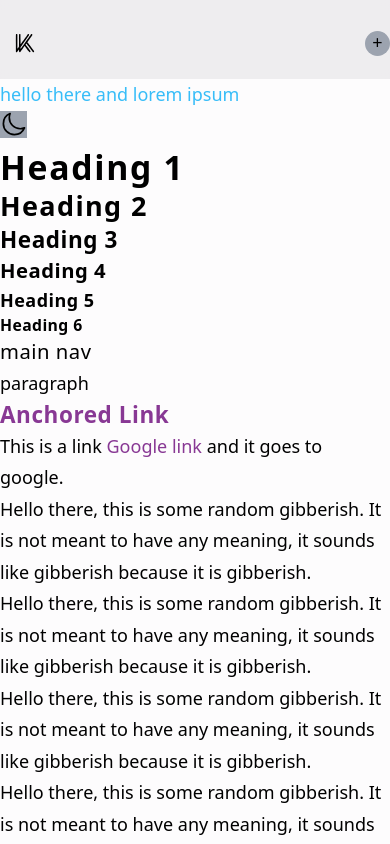
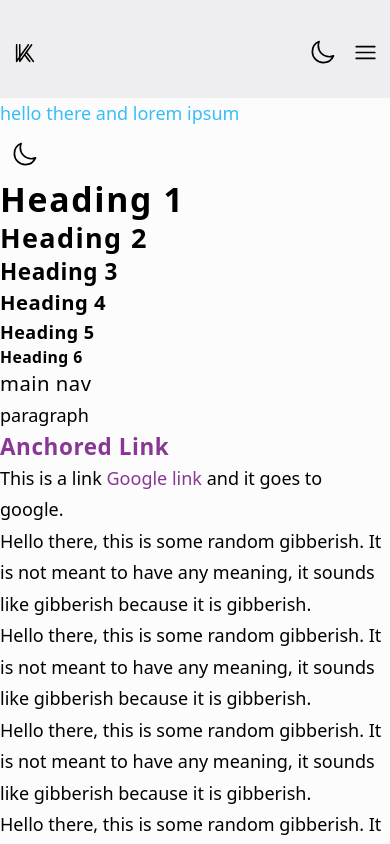
Before and after one commit to khinshankhan/www, a Next.js app: page / in a window 390 px wide. Shown: the top 844 px of the page. Built offline with nearby package versions, Linux system fonts and the light colour scheme.

Commit message:
work out the setting buttons

```diff
--- a/components/icons.tsx
+++ b/components/icons.tsx
@@ -77,3 +77,37 @@ export function Sun() {
     </svg>
   )
 }
+
+export function Hamburger() {
+  return (
+    <svg
+      xmlns="http://www.w3.org/2000/svg"
+      fill="none"
+      viewBox="0 0 24 24"
+      strokeWidth={1.5}
+      stroke="currentColor"
+      className="h-6 w-6"
+    >
+      <path
+        strokeLinecap="round"
+        strokeLinejoin="round"
+        d="M3.75 6.75h16.5M3.75 12h16.5m-16.5 5.25h16.5"
+      />
+    </svg>
+  )
+}
+
+export function XMark() {
+  return (
+    <svg
+      xmlns="http://www.w3.org/2000/svg"
+      fill="none"
+      viewBox="0 0 24 24"
+      strokeWidth={1.5}
+      stroke="currentColor"
+      className="h-6 w-6"
+    >
+      <path strokeLinecap="round" strokeLinejoin="round" d="M6 18L18 6M6 6l12 12" />
+    </svg>
+  )
+}
--- a/components/layouts/base/header.tsx
+++ b/components/layouts/base/header.tsx
@@ -7,7 +7,7 @@ import Headroom from "react-headroom"
 
 import { zIndex } from "lib/theme"
 import { cx } from "lib/utils"
-import { HomeToggle, ThemeToggle } from "components/toggles"
+import { HomeToggle, MenuToggle, ThemeToggle } from "components/toggles"
 
 // TODO: move this out to config
 const links = [
@@ -25,7 +25,7 @@ function Links() {
     <ul className="flex flex-col isDesktop:flex-row">
       {links.map(({ title, to }) => {
         return (
-          <li key={to} className=" m-4 inline-block text-center">
+          <li key={to} className="m-4 inline-block text-center">
             <Link
               className={cx("main-nav", onLink === to && "on")}
               href={to}
@@ -41,16 +41,17 @@ function Links() {
 }
 
 const settings = [
-  { id: 0, node: <ThemeToggle /> },
+  { id: 0, node: <ThemeToggle className="mx-0 my-4 px-0 py-[3px] lg:py-[7.75px]" /> },
+  // { id: 1, node: "hello" },
   // for testing multiple icons
   // { id: 1, node: <ThemeToggle /> },
 ]
-function Settings() {
+function Settings({ className = "" }: { className?: string }) {
   return (
-    <ul className="flex flex-row items-center isDesktop:items-end">
+    <ul className={cx("flex flex-row items-center isDesktop:mr-4 isDesktop:items-end", className)}>
       {settings.map(({ id, node }) => {
         return (
-          <li key={id} className="my-3 mx-1 inline-block text-center lg:my-4">
+          <li key={id} className="mx-1 my-0 inline-block text-center">
             {node}
           </li>
         )
@@ -68,7 +69,7 @@ function Menu({ className = "" }: { className?: string }) {
       )}
     >
       <Links />
-      <Settings />
+      <Settings className="hide-mobile" />
     </menu>
   )
 }
@@ -89,11 +90,12 @@ function Navbar({ showing }: { showing: boolean }) {
         <nav className="flex w-full flex-row items-center justify-between pt-4 pb-2.5">
           <HomeToggle />
           <Menu className="hide-mobile" />
-          <Collapsible.Trigger asChild>
-            <button className="hide-desktop inline-flex h-[25px] w-[25px] items-center justify-center rounded-full">
-              {open ? "x" : "+"}
-            </button>
-          </Collapsible.Trigger>
+          <div className={"hide-desktop flex flex-row"}>
+            <Settings className="hide-desktop" />
+            <Collapsible.Trigger asChild>
+              <MenuToggle isOpen={open} />
+            </Collapsible.Trigger>
+          </div>
         </nav>
         <Collapsible.Content className="animated-collapsible">
           <Menu className="hide-desktop" />
--- a/components/toggles/index.tsx
+++ b/components/toggles/index.tsx
@@ -1,2 +1,3 @@
 export * from "./home"
+export * from "./menu"
 export * from "./theme"
--- /dev/null
+++ b/components/toggles/menu.tsx
@@ -0,0 +1,34 @@
+"use client"
+
+import React from "react"
+
+import { Hamburger, XMark } from "components/icons"
+import { IconButton } from "components/ui"
+
+export interface MenuToggleProps {
+  className?: string
+  isOpen?: boolean
+  onClick?: React.MouseEventHandler<HTMLButtonElement>
+}
+
+export function MenuToggle({
+  className = "",
+  isOpen,
+  onClick = () => {},
+  ...props
+}: MenuToggleProps) {
+  const MenuIcon = isOpen ? XMark : Hamburger
+  const action = isOpen ? "Close" : "Open"
+
+  return (
+    <IconButton
+      className={className}
+      aria-label={`${action} navigation menu`}
+      onClick={onClick}
+      isRound={false}
+      {...props}
+    >
+      <MenuIcon />
+    </IconButton>
+  )
+}
--- a/components/toggles/theme.tsx
+++ b/components/toggles/theme.tsx
@@ -4,8 +4,9 @@ import React, { useEffect, useState } from "react"
 import { useTheme } from "next-themes"
 
 import { Moon, Sun } from "components/icons"
+import { IconButton } from "components/ui"
 
-export function ThemeToggle() {
+export function ThemeToggle({ className = "" }: { className?: string }) {
   const [mounted, setMounted] = useState(false)
   const { setTheme, resolvedTheme } = useTheme()
 
@@ -20,8 +21,12 @@ export function ThemeToggle() {
   const toggleTheme = () => setTheme(oppositeTheme)
 
   return (
-    <button aria-label={`Switch to ${oppositeTheme} mode`} onClick={toggleTheme}>
+    <IconButton
+      aria-label={`Switch to ${oppositeTheme} mode`}
+      onClick={toggleTheme}
+      className={className}
+    >
       <ColorIcon />
-    </button>
+    </IconButton>
   )
 }
```
